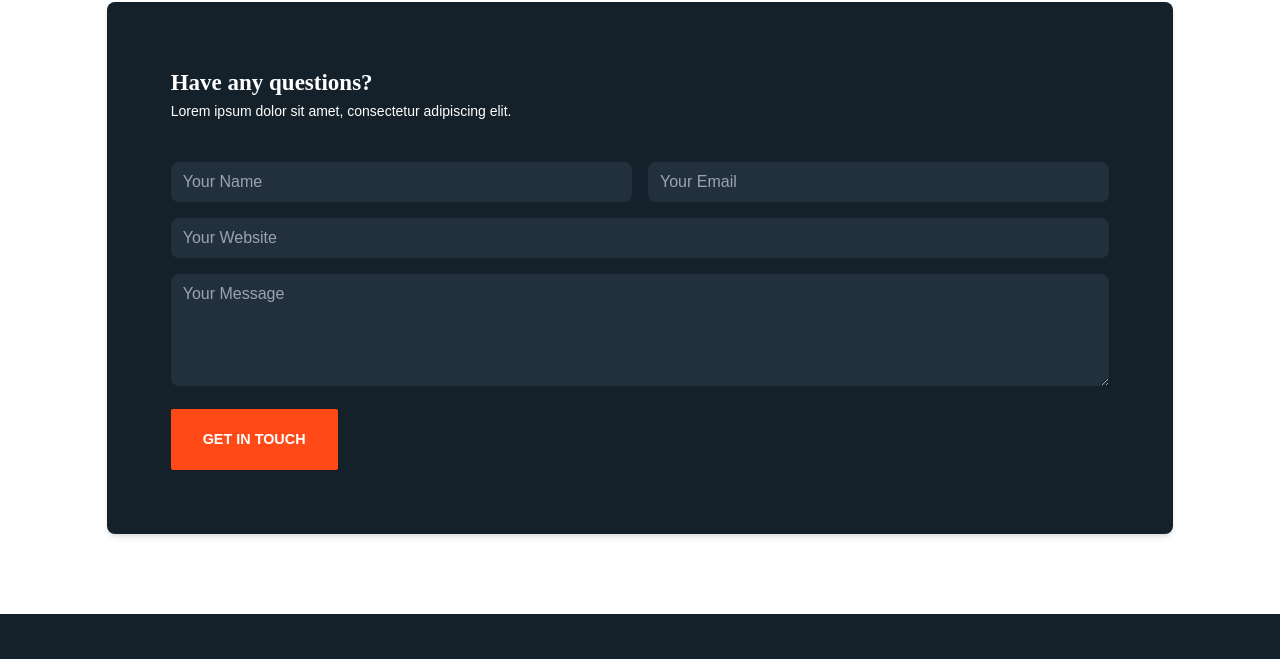
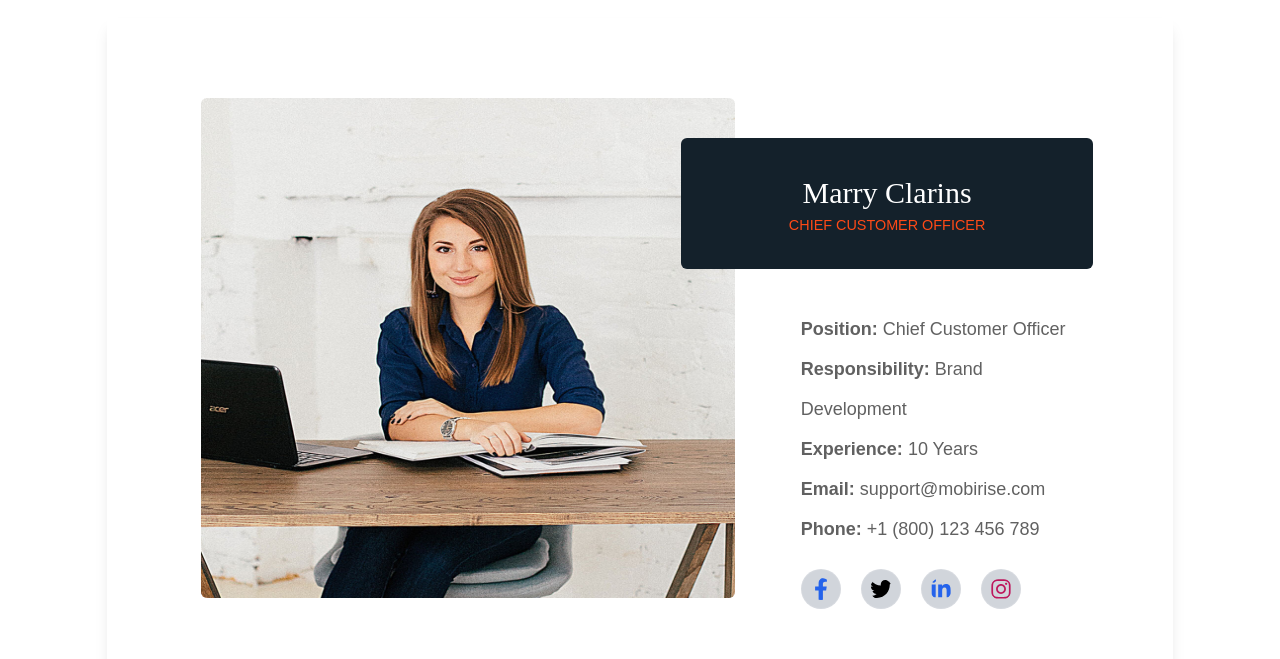
Before and after one commit to DarkAsfu/Internship-assessment, a React (Vite) app: page / in a window 1280 px wide. Shown: the part 215-874 px from the top of the page. Built offline with nearby package versions, Linux system fonts and the light colour scheme.

Commit message:
Team section added

```diff
--- a/src/Pages/Home/Contact/Contact.jsx
+++ b/src/Pages/Home/Contact/Contact.jsx
@@ -1,5 +1,3 @@
-import React from 'react';
-
 const Contact = () => {
   return (
     <div className="w-11/12 md:w-10/12 mx-auto mt-16 bg-[#14212B] px-4 py-12 md:p-16 shadow-md rounded-lg my-20">
--- a/src/Pages/Home/Home/Home.jsx
+++ b/src/Pages/Home/Home/Home.jsx
@@ -1,10 +1,12 @@
 import Banner from "../Banner/Banner";
 import Contact from "../Contact/Contact";
+import Team from "../Team/Team";
 
 const Home = () => {
     return (
         <div>
             <Banner></Banner>
+            <Team></Team>
             <Contact></Contact>
         </div>
     );
--- /dev/null
+++ b/src/Pages/Home/Team/Team.jsx
@@ -0,0 +1,35 @@
+import { FaFacebookF, FaInstagram, FaTwitter, FaLinkedinIn } from "react-icons/fa";
+const Team = () => {
+    return (
+        <div className="mt-20">
+            <div className="w-11/12 md:w-10/12 mx-auto md:flex p-0 md:p-20 py-8 shadow-lg">
+                <div className="w-[361px] h-[200px] md:w-[535px] md:h-[500px] text-center">
+                    <img className="w-[361px] h-[200px]  md:w-[535px] md:h-[500px] rounded-md ml-3.5" src="../../../../public/team3.jpg" alt="" />
+                </div>
+                <div>
+                    <div className="bg-[#14212B] md:px-24 px-6 mx-12 md:mx-0 text-center py-3 mt-10 md:py-8 rounded-md md:-ml-10 md:mt-10">
+                        <h1 style={{fontFamily: 'Amiri, serif'}} className="text-white text-[30px]">Marry Clarins</h1>
+                        <h3 className="text-[#FF4A17] text-[14.4px] font-medium">CHIEF CUSTOMER OFFICER</h3>
+                    </div>
+                    <div className="ml-12 md:ml-20 mt-10 text-[18px] text-[#616161]">
+                        <ul className="leading-10">
+                            <li><span className="font-bold">Position: </span>Chief Customer Officer</li>
+                            <li><span className="font-bold">Responsibility: </span>Brand Development</li>
+                            <li><span className="font-bold">Experience: </span>10 Years</li>
+                            <li><span className="font-bold">Email: </span>support@mobirise.com</li>
+                            <li><span className="font-bold">Phone: </span>+1 (800) 123 456 789</li>
+                        </ul>
+                        <span className="flex gap-5 mt-5 text-white">
+                                <FaFacebookF style={{ border: '1px solid rgba(255,255,255,0.1)', padding: '8px', width: '40px', height: '40px', borderRadius: '20px' }} className="text-blue-600 border-1 border-gray-500 bg-gray-300 "></FaFacebookF>
+                                <FaTwitter style={{ border: '1px solid rgba(255,255,255,0.1)', padding: '8px', width: '40px', height: '40px', borderRadius: '20px' }} className="text-black border-1 border-gray-500 bg-gray-300 "></FaTwitter>
+                                <FaLinkedinIn style={{ border: '1px solid rgba(255,255,255,0.1)', padding: '8px', width: '40px', height: '40px', borderRadius: '20px' }} className="text-blue-600 border-1 border-gray-500 bg-gray-300"></FaLinkedinIn>
+                                <FaInstagram style={{ border: '1px solid rgba(255,255,255,0.1)', padding: '8px', width: '40px', height: '40px', borderRadius: '20px' }} className="text-pink-700 border-1 border-gray-500 bg-gray-300"></FaInstagram>
+                            </span>
+                    </div>
+                </div>
+            </div>
+        </div>
+    );
+};
+
+export default Team;
```
Also changed, not shown: public/team3.jpg (added).
